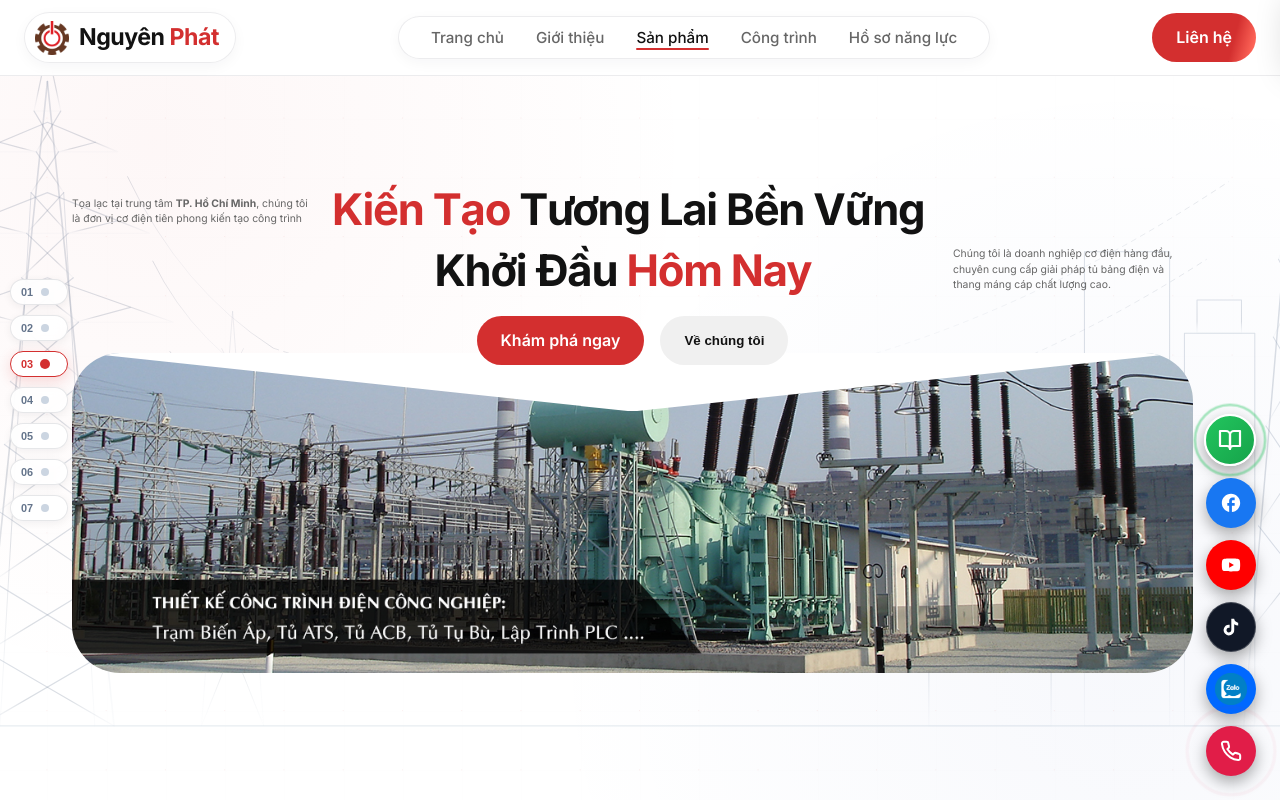
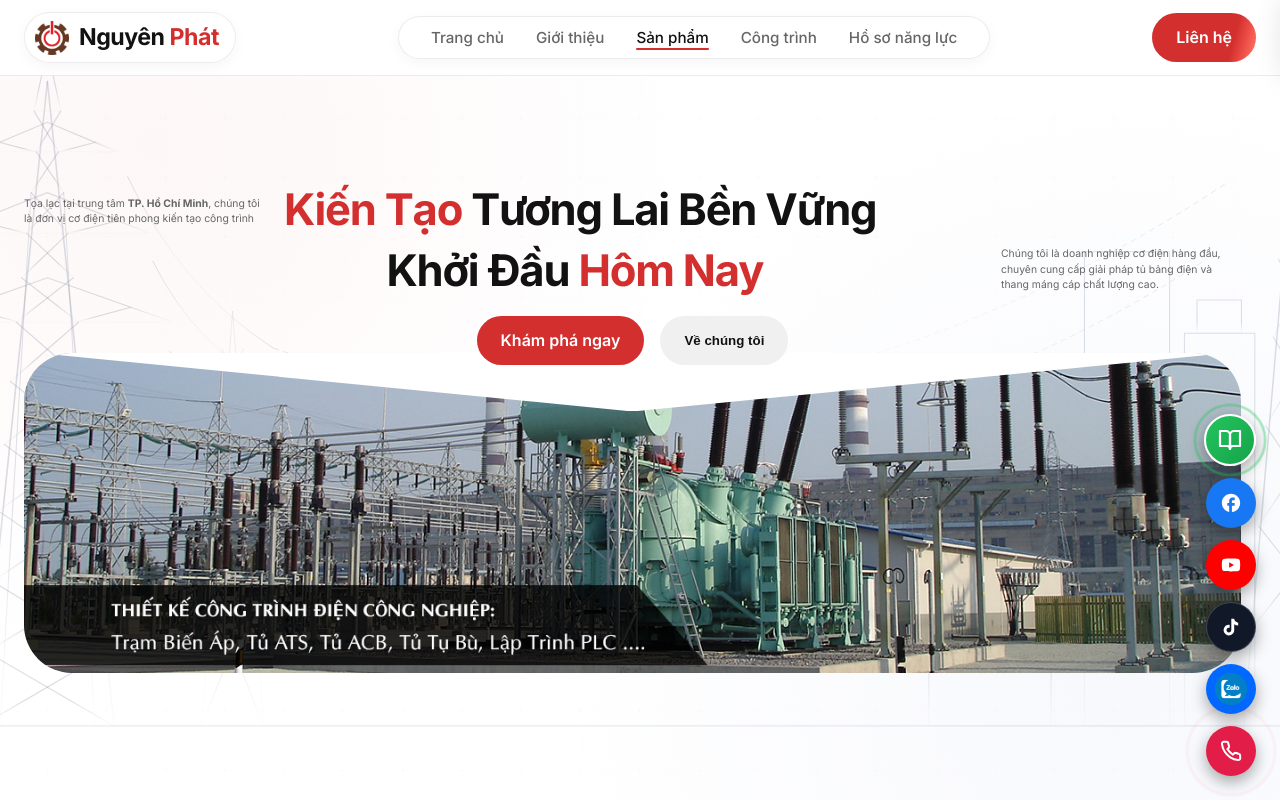
Before and after one commit to NhanNguyen8080/nguyen-phat-fe, a React (Vite) app: page / in a window 1280 px wide. Shown: the top 800 px of the page. Built offline with nearby package versions, Linux system fonts and the light colour scheme; no server answers.

Commit message:
style(home): remove left floating section indicator dots (01-07)

```diff
--- a/src/App.css
+++ b/src/App.css
@@ -45,87 +45,6 @@
 }
 
 /* ==========================================================
-   THANH CHỈ BÁO ĐỀ MỤC BÊN TRÁI (DESKTOP FULL-PAGE DOTS)
-   ========================================================== */
-.fp-section-dots {
-  position: fixed;
-  left: 20px;
-  top: 50%;
-  transform: translateY(-50%);
-  z-index: 95;
-  display: flex;
-  flex-direction: column;
-  gap: 10px;
-}
-
-.fp-dot-btn {
-  display: inline-flex;
-  align-items: center;
-  gap: 8px;
-  background: rgba(255, 255, 255, 0.85);
-  backdrop-filter: blur(6px);
-  border: 1px solid rgba(15, 23, 42, 0.1);
-  padding: 5px 10px;
-  border-radius: 999px;
-  cursor: pointer;
-  transition: all 0.3s cubic-bezier(0.22, 1, 0.36, 1);
-  box-shadow: 0 2px 8px rgba(15, 23, 42, 0.06);
-  width: fit-content;
-}
-
-.fp-dot-index {
-  font-size: 0.68rem;
-  font-weight: 800;
-  color: #64748b;
-  font-variant-numeric: tabular-nums;
-}
-
-.fp-dot-circle {
-  width: 8px;
-  height: 8px;
-  border-radius: 50%;
-  background-color: #cbd5e1;
-  transition: all 0.3s ease;
-}
-
-.fp-dot-label {
-  font-size: 0.75rem;
-  font-weight: 700;
-  color: var(--text-dark);
-  max-width: 0;
-  opacity: 0;
-  overflow: hidden;
-  white-space: nowrap;
-  transition: max-width 0.3s ease, opacity 0.25s ease;
-}
-
-.fp-dot-btn:hover .fp-dot-label,
-.fp-dot-btn:focus-visible .fp-dot-label {
-  max-width: 150px;
-  opacity: 1;
-}
-
-.fp-dot-btn:hover {
-  border-color: rgba(211, 47, 47, 0.45);
-  transform: translateX(3px);
-}
-
-.fp-dot-btn.active {
-  background-color: #ffffff;
-  border-color: var(--accent-yellow);
-  box-shadow: 0 4px 14px rgba(211, 47, 47, 0.18);
-}
-
-.fp-dot-btn.active .fp-dot-index {
-  color: var(--accent-yellow);
-}
-
-.fp-dot-btn.active .fp-dot-circle {
-  background-color: var(--accent-yellow);
-  transform: scale(1.25);
-}
-
-/* ==========================================================
    DESKTOP FULL-PAGE SECTIONS & CRISP CONTRAST
    ========================================================== */
 @media (min-width: 993px) {
@@ -165,13 +84,6 @@
     box-sizing: border-box;
     scroll-margin-top: 0;
     overflow: hidden;
-  }
-
-  /* Khoảng đệm an toàn hai bên để thanh chỉ báo bên trái & cụm nút nổi bên phải không đè lên nội dung */
-  .is-home-fullpage .home-fullpage-main .container,
-  .is-home-fullpage .site-footer .container {
-    padding-left: 72px;
-    padding-right: 72px;
   }
 
   /* Tinh chỉnh kích thước con bên trong từng mục để vừa khít 100vh */
@@ -274,15 +186,3 @@
     min-height: 110px;
   }
 }
-
-@media (max-width: 1280px) {
-  .fp-section-dots {
-    left: 10px;
-  }
-}
-
-@media (max-width: 992px) {
-  .fp-section-dots {
-    display: none;
-  }
-}
--- a/src/App.jsx
+++ b/src/App.jsx
@@ -352,23 +352,6 @@ function App() {
     }
   };
 
-  const handleDotClick = (secId) => {
-    const el = document.getElementById(secId);
-    if (el) {
-      const ScrollDuration = 1250;
-      isWheelLockedRef.current = true;
-      setActiveFpSection(secId);
-      const top = el.getBoundingClientRect().top + window.scrollY;
-      animateSlowScrollTo(top, ScrollDuration);
-      if (wheelLockTimerRef.current) {
-        clearTimeout(wheelLockTimerRef.current);
-      }
-      wheelLockTimerRef.current = setTimeout(() => {
-        isWheelLockedRef.current = false;
-      }, ScrollDuration + 80);
-    }
-  };
-
   return (
     <div className={`app ${route.page === 'home' ? 'is-home-fullpage' : ''}`}>
       {/* Lớp nền cảnh quan điện (cột điện cao thế, đường dây & tòa nhà công nghiệp mờ phía sau) */}
@@ -382,26 +365,6 @@ function App() {
         onNavigateProjects={navigateToProjects}
         onNavigateCapacity={navigateToCapacity}
       />
-
-      {/* Thanh chỉ báo đề mục (Section Dots) khi lăn chuột từng trang trên máy tính */}
-      {route.page === 'home' && (
-        <aside className="fp-section-dots" aria-label="Điều hướng từng mục trang chủ">
-          {HOME_SECTIONS.map((sec, idx) => (
-            <button
-              key={sec.id}
-              type="button"
-              className={`fp-dot-btn ${activeFpSection === sec.id ? 'active' : ''}`}
-              onClick={() => handleDotClick(sec.id)}
-              title={`Chuyển tới: ${sec.label}`}
-              aria-label={sec.label}
-            >
-              <span className="fp-dot-index">0{idx + 1}</span>
-              <span className="fp-dot-circle" />
-              <span className="fp-dot-label">{sec.label}</span>
-            </button>
-          ))}
-        </aside>
-      )}
 
       <Suspense fallback={<div style={{ minHeight: '60vh' }} />}>
         {route.page === 'about' ? (
```
